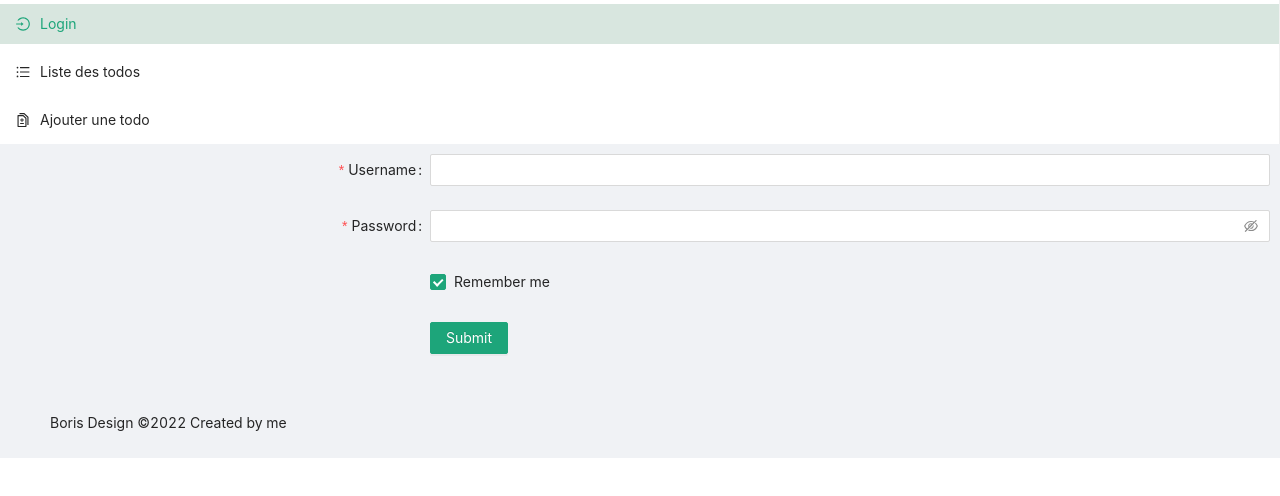
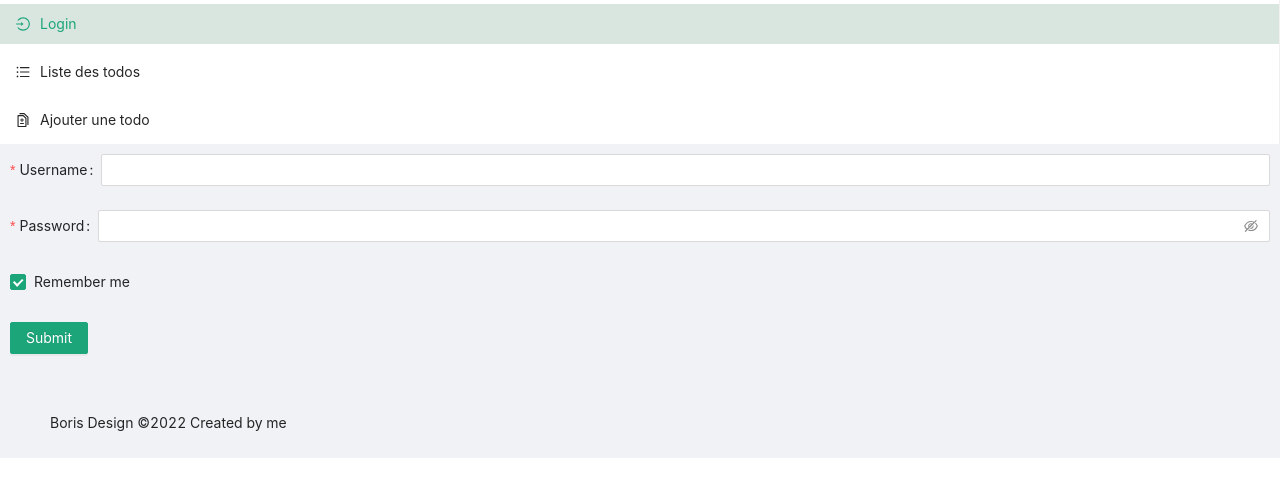
Before and after one commit to resiliated/todo-front, a React (Create React App) app: page / in a window 1280 px wide. Shown: the top 496 px of the page. Built offline with nearby package versions, Linux system fonts and the light colour scheme.

Commit message:
Remove useless form property.

```diff
--- a/src/Components/Login.js
+++ b/src/Components/Login.js
@@ -11,12 +11,6 @@
         <Layout>
             <Form
                 name="basic"
-                labelCol={{
-                    span: 8,
-                }}
-                wrapperCol={{
-                    span: 16,
-                }}
                 initialValues={{
                     remember: true,
                 }}
@@ -49,23 +43,11 @@
                     <Input.Password />
                 </Form.Item>
 
-                <Form.Item
-                    name="remember"
-                    valuePropName="checked"
-                    wrapperCol={{
-                        offset: 8,
-                        span: 16,
-                    }}
-                >
+                <Form.Item name="remember" valuePropName="checked"s>
                     <Checkbox>Remember me</Checkbox>
                 </Form.Item>
 
-                <Form.Item
-                    wrapperCol={{
-                        offset: 8,
-                        span: 16,
-                    }}
-                >
+                <Form.Item>
                     <Button type="primary" htmlType="submit">Submit</Button>
                 </Form.Item>
             </Form>
```
